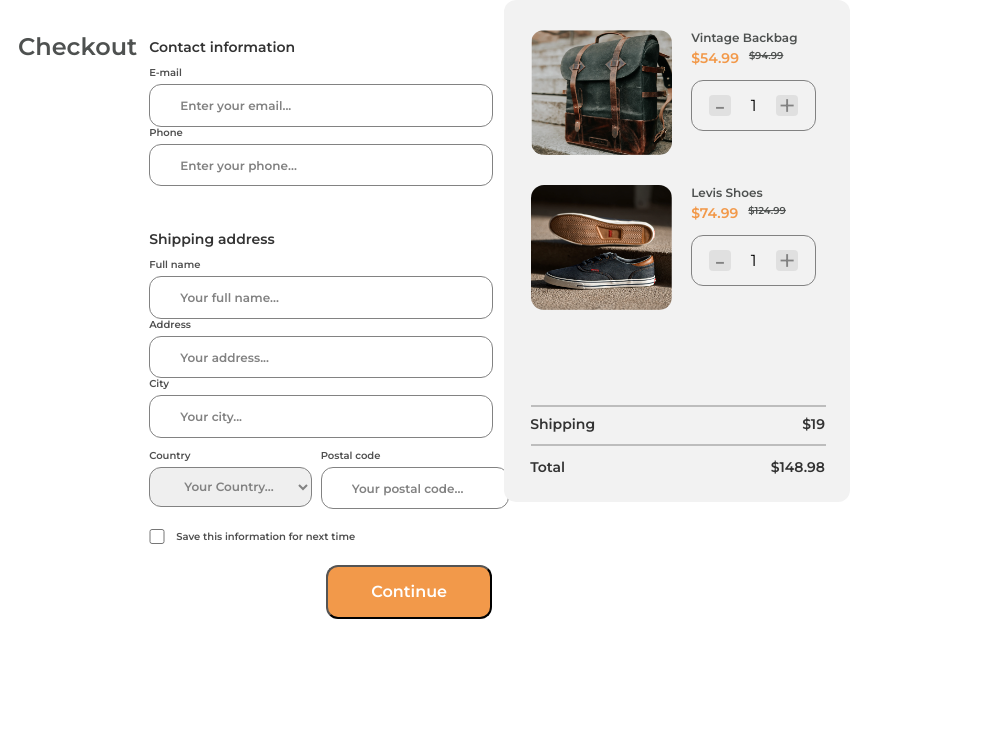
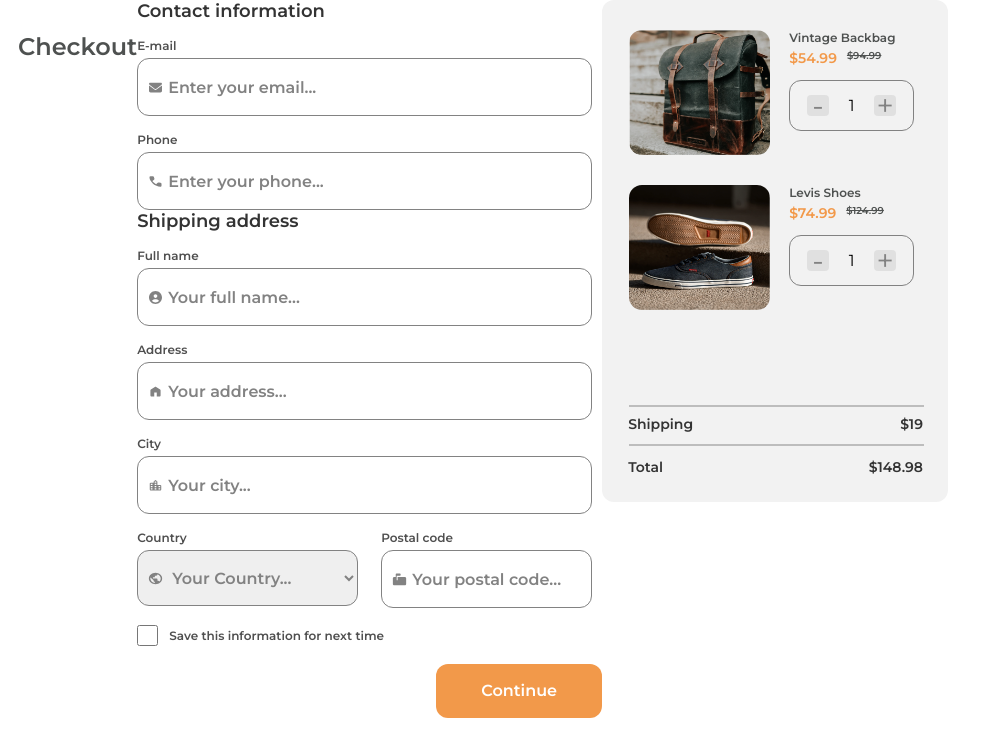
Before and after one commit to Jean-Paul-12/challenge-checkout-page, a website built with Vite: page index.html in a window 1280 px wide. Shown: the whole page, without its empty margins (0-992 px from the left). Built offline with nearby package versions, Linux system fonts and the light colour scheme.

Commit message:
feat(form): Create new styles

```diff
--- a/css/components/form.css
+++ b/css/components/form.css
@@ -1,31 +1,28 @@
 .container__form {
-    padding-left: 12px;
-    padding-right: 12px;
-}
-
-.card-form {
+    width: 100%;
     margin-top: 39px;
 }
 
+
 fieldset {
-    width: 100%;
+    width: 91%;
     border-style: none;
     flex-direction: column;
 }
 
 label {
     display: block;
-    font-family: 'Montserrat';
+    font-family: "Montserrat";
     font-style: normal;
     font-weight: 600;
     font-size: 10px;
     line-height: 12px;
-    color: #4F4F4F;
+    color: #4f4f4f;
     margin-bottom: 5px;
 }
 
 .card-contact-title {
-    font-family: 'Montserrat';
+    font-family: "Montserrat";
     font-style: normal;
     font-weight: 600;
     font-size: 14px;
@@ -35,13 +32,13 @@ label {
     margin-bottom: 11px;
 }
 
-.card-contact-title--address {
+.card-contact-title--secondary {
     margin-top: 45px;
 }
 
 input {
     display: flex;
-    width: 91%;
+    width: 100%;
     height: 40.56px;
     border-radius: 12px;
     border-style: solid;
@@ -52,44 +49,51 @@ input {
 }
 
 input::placeholder {
-    font-family: 'Montserrat';
+    font-family: "Montserrat";
     font-style: normal;
     font-weight: 600;
     font-size: 12px;
     line-height: 15px;
     color: #828282;
+    filter: grayscale(".7");
 }
 
-.email input {
-    background-image: url("/assets/icon/envelope-solid.svg");
+.form-basic-info {
+    margin-top: 11px;
+}
+
+.form-field {
+    margin-top: 16px;
+}
+
+.form-field--half {
+    display: flex;
+}
+
+.form-field-icon input {
     background-repeat: no-repeat;
     background-position: 10px center;
     background-size: 15px 13px;
 }
 
-.phone input {
-    background-image: url("/assets/icon/phone-solid.svg");
-    background-repeat: no-repeat;
-    background-position: 11px center;
-    background-size: 15px;
+.form-field-icon--email input {
+    background-image: url("/assets/icon/envelope-solid.svg");
 }
 
-.full-name input {
-    background-image: url("/assets/icon/circle-user-solid.svg");
-    background-repeat: no-repeat;
-    background-position: 10px center;
-    background-size: 15px 13px;
+.form-field-icon--phone input {
+    background-image: url("/assets/icon/call_FILL1_wght700_GRAD0_opsz48.svg");
 }
 
-.address input {
-    background-image: url("/assets/icon/envelope-solid.svg");
-    background-repeat: no-repeat;
-    background-position: 10px center;
-    background-size: 15px 13px;
+.form-field-icon--email--full-name input {
+    background-image: url("/assets/icon/circle-user-solid.svg");
 }
 
-.city input {
-    background-image: url("/assets/icon/envelope-solid.svg");
+.form-field-icon--address input {
+    background-image: url("/assets/icon/home_FILL1_wght500_GRAD0_opsz48.svg");
+}
+
+.form-field-icon--city input {
+    background-image: url("/assets/icon/location_city_FILL1_wght500_GRAD0_opsz48.svg");
     background-repeat: no-repeat;
     background-position: 10px center;
     background-size: 15px 13px;
@@ -97,35 +101,33 @@ input::placeholder {
 
 .container__region {
     display: flex;
-    margin-top: 12px;
     width: 100%;
+    gap: 23px;
 }
 
-
 select {
-    display: flex;
-    font-family: 'Montserrat';
+    font-family: "Montserrat";
     font-style: normal;
     font-weight: 600;
     font-size: 12px;
     line-height: 15px;
     color: #828282;
-    width: 95%;
     height: 40.56px;
     border-radius: 12px;
     border-style: solid;
     border-width: 1px;
     border-color: #828282;
     padding-left: 30px;
+
 }
 
-
-.country select {
-    background-image: url("/assets/icon/envelope-solid.svg");
+.form-field-icon--country select {
+    background-image: url("/assets/icon/public_FILL1_wght700_GRAD0_opsz48.svg");
     background-repeat: no-repeat;
     background-position: 10px center;
     background-size: 15px 13px;
 }
+
 option {
     color: #333333;
 }
@@ -134,27 +136,18 @@ option::placeholder {
     color: #333333;
 }
 
-.postal-code input {
-    display: flex;
-    width: 80%;
-    background-image: url("/assets/icon/envelope-solid.svg");
-    background-repeat: no-repeat;
-    background-position: 10px center;
-    background-size: 15px 13px;
+.form-field-icon--postal-code input {
+    width: 81%;
+    background-image: url("/assets/icon/markunread_mailbox_FILL1_wght700_GRAD0_opsz48.svg");
 }
-
-
-
-
-
 
 .checkbox {
     display: flex;
     align-items: center;
     width: 300px;
     height: 15px;
-    color: #4F4F4F;
-    font-family: 'Montserrat';
+    color: #4f4f4f;
+    font-family: "Montserrat";
     font-style: normal;
     font-weight: 600;
     font-size: 10px;
@@ -183,14 +176,73 @@ option::placeholder {
     width: 166px;
     height: 54px;
     border-radius: 12px;
-    background-color: #F2994A;
+    background-color: #f2994a;
     text-decoration: none;
     justify-content: center;
     align-items: center;
-    font-family: 'Montserrat';
+    font-family: "Montserrat";
     font-style: normal;
     font-weight: 600;
     font-size: 16px;
     line-height: 20px;
-    color: #FFFFFF;
+    color: #ffffff;
+    border-style: none;
 }
+
+.button:hover {
+    background-color: #eb6f02;
+    color: #ffffff;
+}
+
+@media (min-width:1024px) {
+    .container__form {
+        max-width: 465px;
+        order: 1;
+        margin-top: 0px;
+    }
+
+    .card-contact-title {
+        margin-top: 0px;
+        font-size: 18px;
+        line-height: 22px;
+    }
+
+    .card-contact-title--secondary {
+        margin-top: 58px;
+    }
+
+    label {
+        font-size: 12px;
+        line-height: 15px;
+    }
+
+    input {
+        height: 56px;
+        font-weight: 600;
+        font-size: 16px;
+        line-height: 20px;
+        color: #333333;
+    }
+
+    input::placeholder {
+        font-size: 16px;
+        line-height: 20px;
+    }
+
+    select {
+        height: 56px;
+        font-size: 16px;
+        line-height: 20px;
+    }
+
+    .checkbox{
+        height: 15px;
+        font-size: 12px;
+        line-height: 15px;
+    }
+
+    .checkbox input {
+        width: 21px;
+        height: 21px;
+    }
+}
```
